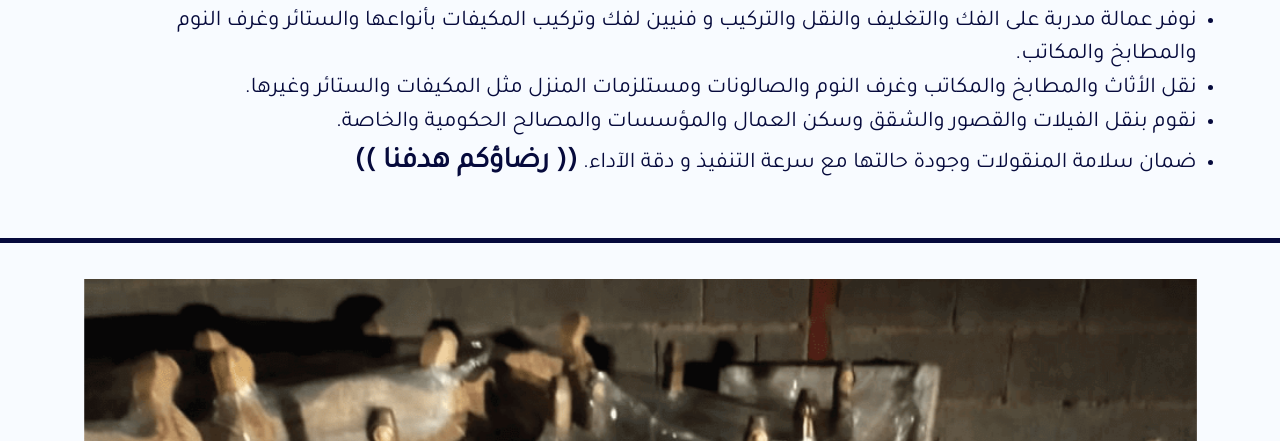
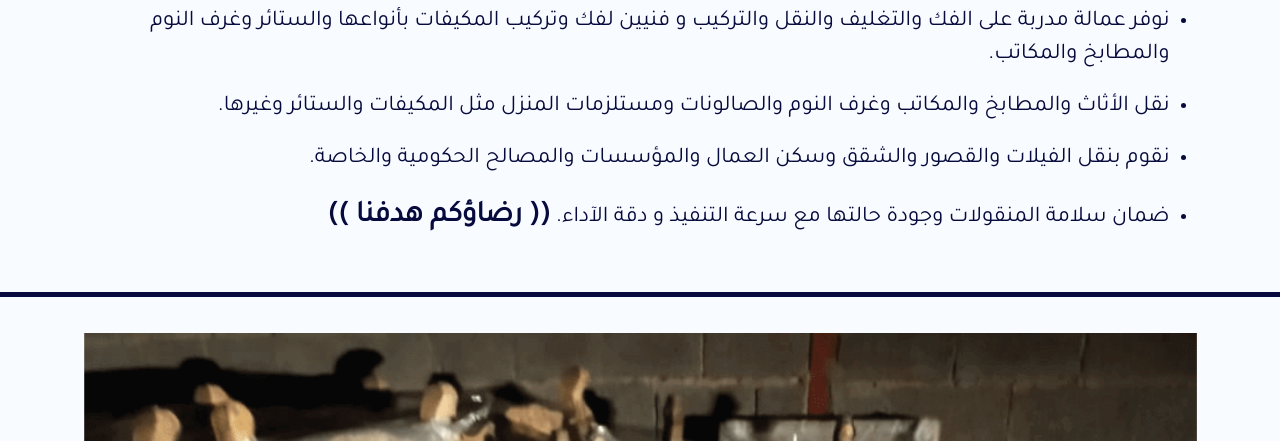
Before and after one commit to Ahmed-Elbessfy/rokna, a website: page working/index.html in a window 1280 px wide. Shown: the part 659-1100 px from the top of the page. Drawn offline with nearby package versions, Linux system fonts and the light colour scheme; files that its build step writes are made by us from their sources.

Commit message:
edit services style
- remove ul padding since it is set from left
- add padding form right ( end of the element )
- add vertical margin between list items to make it more readable

```diff
--- a/working/index.html
+++ b/working/index.html
@@ -131,13 +131,15 @@
       <div class="container">
 
         <h2>ماذا نقدم ؟</h2>
-        <ul class="text-end lead">
-          <li>نوفر عمالة مدربة على الفك والتغليف والنقل والتركيب و فنيين لفك وتركيب المكيفات بأنواعها والستائر وغرف
+        <ul class="text-end lead p-0 pe-4">
+          <li class="mb-3">نوفر عمالة مدربة على الفك والتغليف والنقل والتركيب و فنيين لفك وتركيب المكيفات بأنواعها
+            والستائر وغرف
             النوم
             والمطابخ والمكاتب. </li>
-          <li>نقل الأثاث والمطابخ والمكاتب وغرف النوم والصالونات ومستلزمات المنزل مثل المكيفات والستائر وغيرها.</li>
-          <li>نقوم بنقل الفيلات والقصور والشقق وسكن العمال والمؤسسات والمصالح الحكومية والخاصة.</li>
-          <li>ضمان سلامة المنقولات وجودة حالتها مع سرعة التنفيذ و دقة الآداء.
+          <li class="mb-3">نقل الأثاث والمطابخ والمكاتب وغرف النوم والصالونات ومستلزمات المنزل مثل المكيفات والستائر
+            وغيرها.</li>
+          <li class="mb-3">نقوم بنقل الفيلات والقصور والشقق وسكن العمال والمؤسسات والمصالح الحكومية والخاصة.</li>
+          <li class="mb-3">ضمان سلامة المنقولات وجودة حالتها مع سرعة التنفيذ و دقة الآداء.
             <strong>(( رضاؤكم هدفنا )) </strong>
           </li>
         </ul>
```
Also changed, not shown: dist/index.html.
